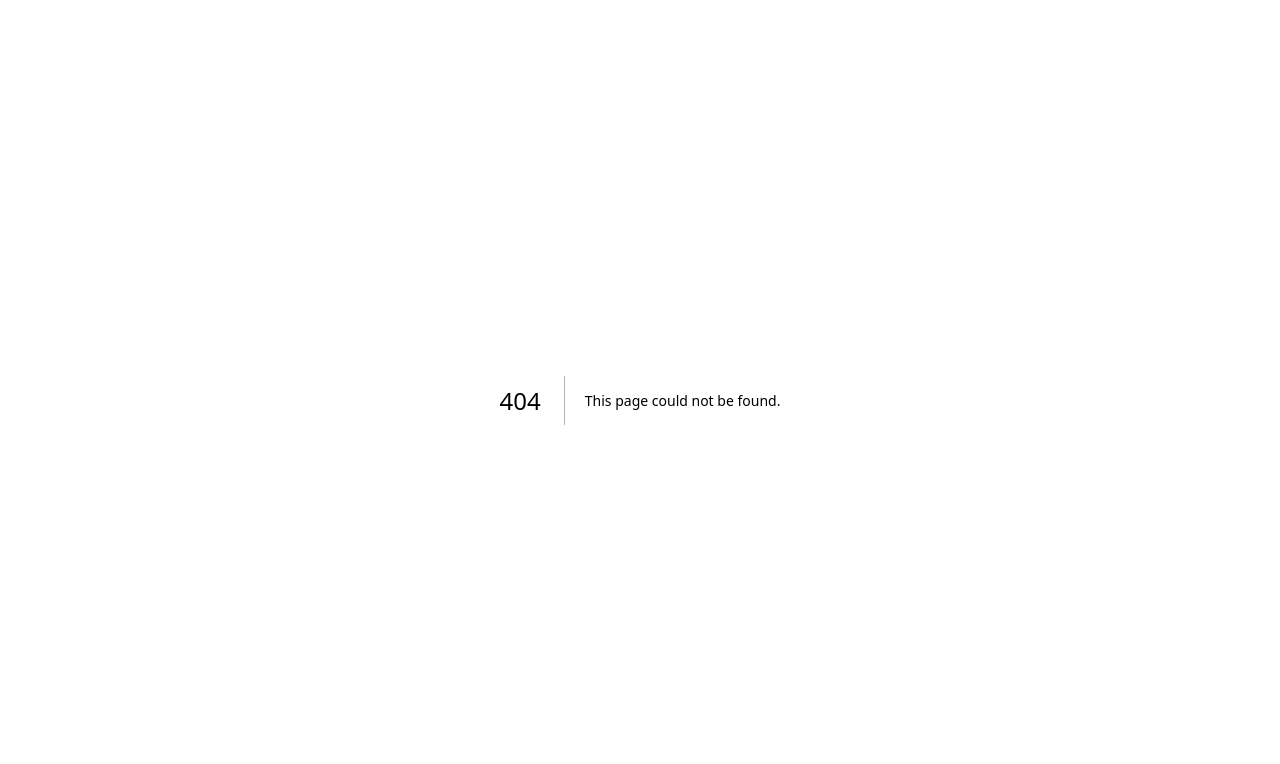
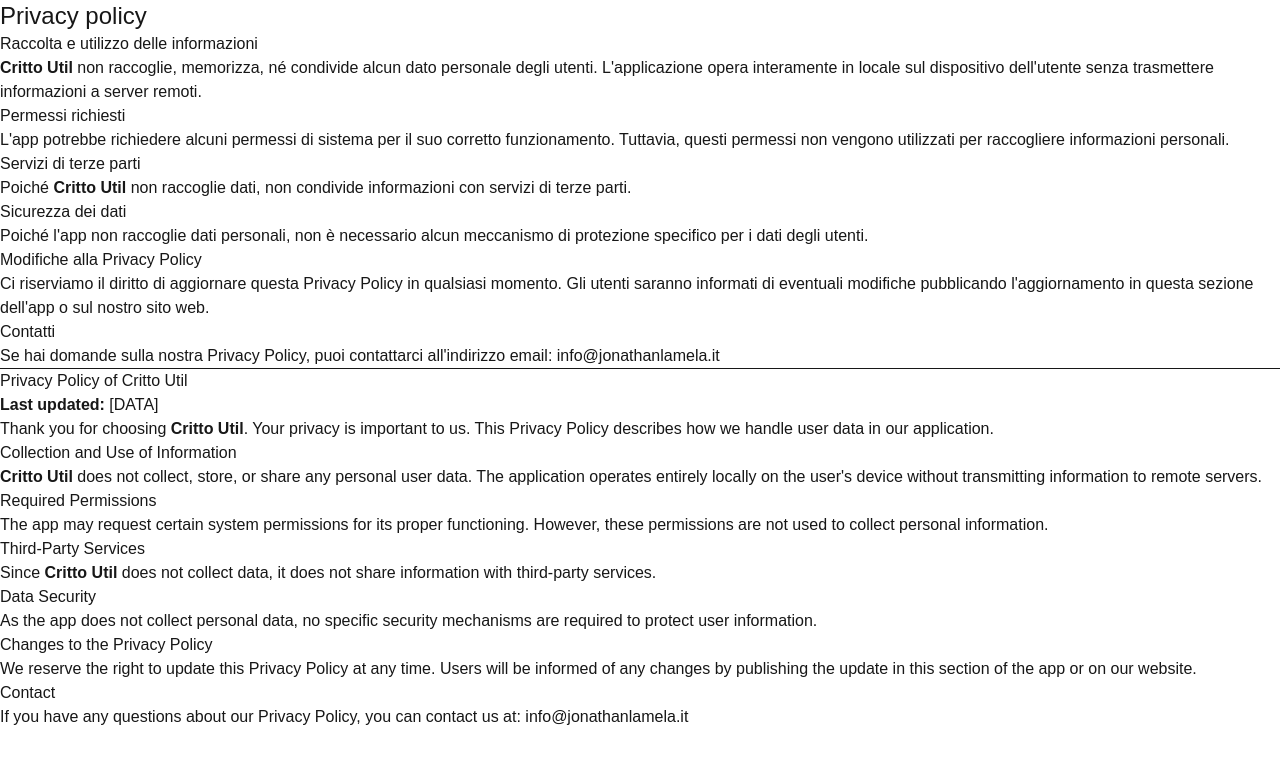
Before and after one commit to jonathanlamela/nextjs-jonathanlamela-website, a Next.js app: page /mobile-apps/critto-util/privacy-policy in a window 1280 px wide. Before the commit this address had no page. Shown: the top 764 px of the page. Built offline with nearby package versions, Linux system fonts and the light colour scheme.

Commit message:
critto util layout created

```diff
--- /dev/null
+++ b/app/mobile-apps/critto-util/page.tsx
@@ -0,0 +1,14 @@
+import Link from "next/link";
+
+export default function Home() {
+  return (
+    <div className="grid grid-rows-[20px_1fr_20px] items-center justify-items-center min-h-screen p-8 pb-20 gap-16 sm:p-20 font-[family-name:var(--font-geist-sans)]">
+      <main className="flex flex-col row-start-2 items-center sm:items-start">
+        <h1 className="text-2xl">CrittoUtil</h1>
+        <Link className="text-xl" href={""}>Google Playstore</Link>
+        <Link className="text-xl" href={"./privacy-policy"}>Privacy Policy App</Link>
+      </main>
+
+    </div>
+  );
+}
--- /dev/null
+++ b/app/mobile-apps/critto-util/privacy-policy/page.tsx
@@ -0,0 +1,49 @@
+
+export default function Home() {
+  return (
+    <main className="flex flex-col">
+      <h1 className="text-2xl">Privacy policy</h1>
+      <h2>Raccolta e utilizzo delle informazioni</h2>
+      <p><strong>Critto Util</strong> non raccoglie, memorizza, né condivide alcun dato personale degli utenti. L&apos;applicazione opera interamente in locale sul dispositivo dell&apos;utente senza trasmettere informazioni a server remoti.</p>
+
+      <h2>Permessi richiesti</h2>
+      <p>L&apos;app potrebbe richiedere alcuni permessi di sistema per il suo corretto funzionamento. Tuttavia, questi permessi non vengono utilizzati per raccogliere informazioni personali.</p>
+
+      <h2>Servizi di terze parti</h2>
+      <p>Poiché <strong>Critto Util</strong> non raccoglie dati, non condivide informazioni con servizi di terze parti.</p>
+
+      <h2>Sicurezza dei dati</h2>
+      <p>Poiché l&apos;app non raccoglie dati personali, non è necessario alcun meccanismo di protezione specifico per i dati degli utenti.</p>
+
+      <h2>Modifiche alla Privacy Policy</h2>
+      <p>Ci riserviamo il diritto di aggiornare questa Privacy Policy in qualsiasi momento. Gli utenti saranno informati di eventuali modifiche pubblicando l&apos;aggiornamento in questa sezione dell&apos;app o sul nostro sito web.</p>
+
+      <h2>Contatti</h2>
+      <p>Se hai domande sulla nostra Privacy Policy, puoi contattarci all&apos;indirizzo email: info@jonathanlamela.it</p>
+
+      <hr />
+
+      <h1>Privacy Policy of Critto Util</h1>
+      <p><strong>Last updated:</strong> [DATA]</p>
+      <p>Thank you for choosing <strong>Critto Util</strong>. Your privacy is important to us. This Privacy Policy describes how we handle user data in our application.</p>
+
+      <h2>Collection and Use of Information</h2>
+      <p><strong>Critto Util</strong> does not collect, store, or share any personal user data. The application operates entirely locally on the user&apos;s device without transmitting information to remote servers.</p>
+
+      <h2>Required Permissions</h2>
+      <p>The app may request certain system permissions for its proper functioning. However, these permissions are not used to collect personal information.</p>
+
+      <h2>Third-Party Services</h2>
+      <p>Since <strong>Critto Util</strong> does not collect data, it does not share information with third-party services.</p>
+
+      <h2>Data Security</h2>
+      <p>As the app does not collect personal data, no specific security mechanisms are required to protect user information.</p>
+
+      <h2>Changes to the Privacy Policy</h2>
+      <p>We reserve the right to update this Privacy Policy at any time. Users will be informed of any changes by publishing the update in this section of the app or on our website.</p>
+
+      <h2>Contact</h2>
+      <p>If you have any questions about our Privacy Policy, you can contact us at: info@jonathanlamela.it</p>
+    </main>
+  );
+}
```
